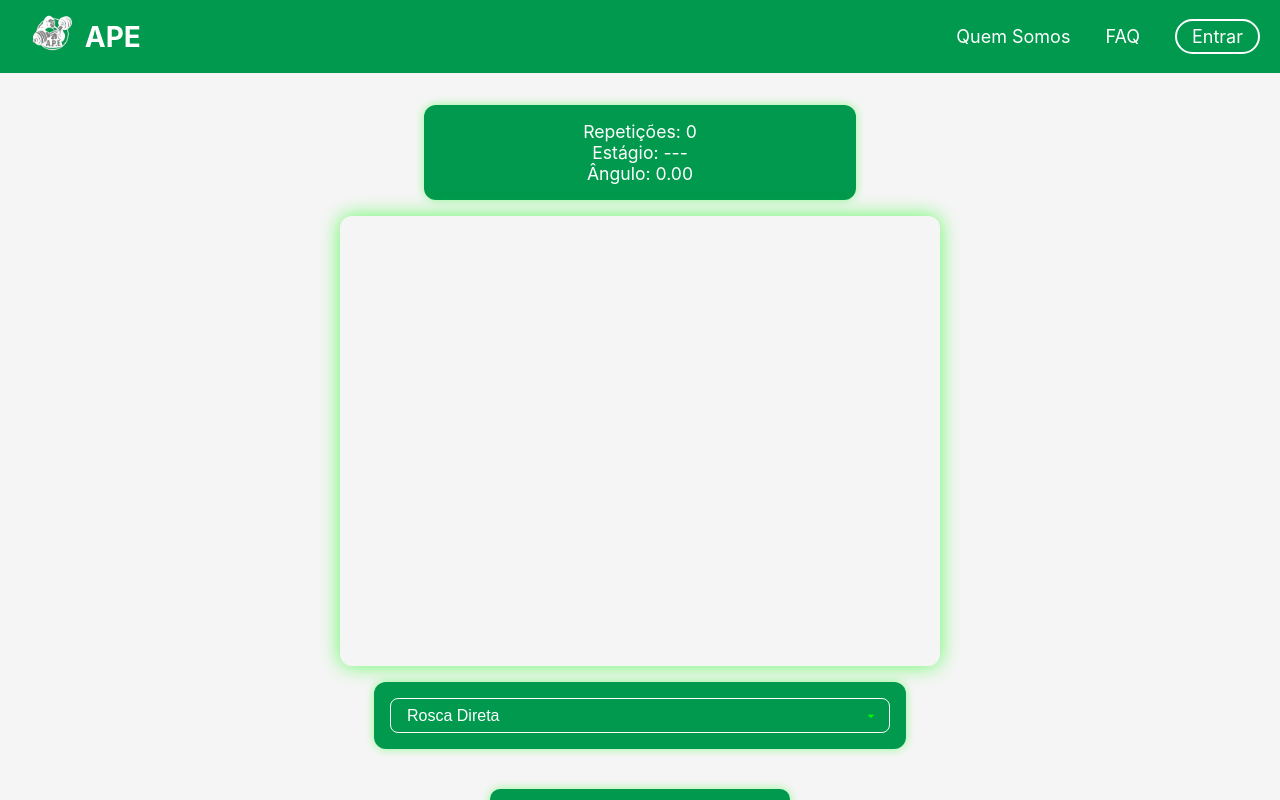
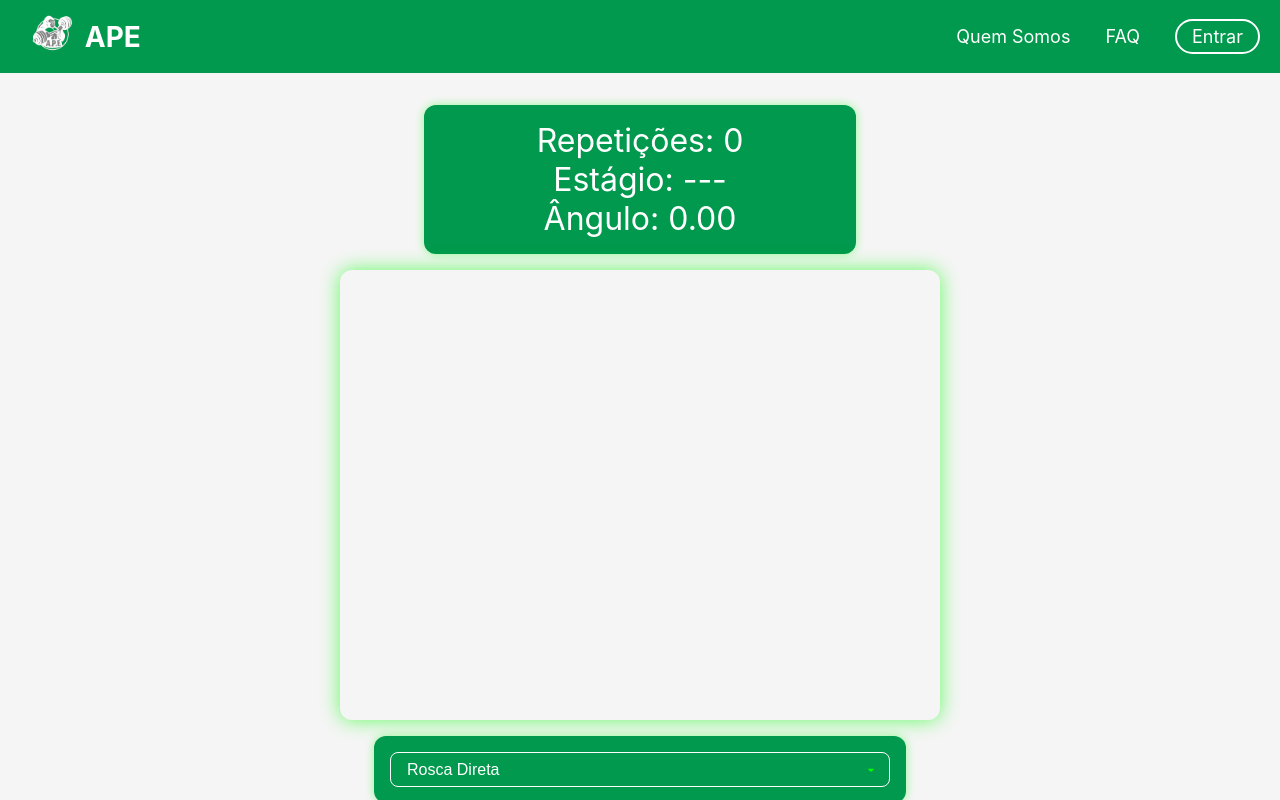
Before and after one commit to lucassantuss/ape-web, a React (Create React App) app: page /exercicio in a window 1280 px wide. Both pictures are taken after a click on the button "Iniciar Avaliação". Shown: the top 800 px of the page. Built offline with nearby package versions, Linux system fonts and the light colour scheme; no server answers.

Commit message:
Apontamento API + Fonte Status Exercicio

```diff
--- a/src/components/InfoBox/InfoBox.css
+++ b/src/components/InfoBox/InfoBox.css
@@ -8,13 +8,13 @@
   text-align: center;
   width: 100%;
   max-width: 400px;
-  font-size: 1.1rem;
+  font-size: 2rem;
   word-wrap: break-word;
 }
 
 @media (max-width: 480px) {
   .info-box {
-    font-size: 1rem;
+    font-size: 2rem;
     padding: 0.75rem;
   }
 }
--- a/src/components/InfoBox/index.js
+++ b/src/components/InfoBox/index.js
@@ -1,9 +1,9 @@
 import React from 'react';
 import './InfoBox.css';
 
-export default function InfoBox({ counter, stage, angle, fonteGrande }) {
+export default function InfoBox({ counter, stage, angle }) {
   return (
-    <div id="info" className={`info-box ${fonteGrande ? 'grande' : 'pequeno'}`}>
+    <div id="info" className='info-box'>
       <div>Repetições: <span>{counter}</span></div>
       <div>Estágio: <span>{stage}</span></div>
       <div>Ângulo: <span>{angle.toFixed(2)}</span></div>
--- a/src/hooks/useCriacaoConta.js
+++ b/src/hooks/useCriacaoConta.js
@@ -94,7 +94,7 @@ export default function useCriacaoConta() {
     // Busca personais via API
     const fetchPersonais = async () => {
         try {
-            const response = await api.get("Personal/Listar");
+            const response = await api.get("Personal");
             const lista = response.data.map(p => ({
                 id: p.id,
                 nomeCompleto: p.nome
@@ -106,7 +106,6 @@ export default function useCriacaoConta() {
     };
 
     useEffect(() => {
-        console.log("useEffect rodou");
         fetchEstados();
         fetchCategoriaProf();
         fetchPersonais();
@@ -232,7 +231,7 @@ export default function useCriacaoConta() {
                     Estado: formDataPersonal.estado,
                     Cidade: formDataPersonal.cidade
                 };
-                response = await api.post("Personal/Criar", novoUsuarioDto);
+                response = await api.post("Personal", novoUsuarioDto);
             }
             if (response.data.resultado) {
                 alert(`Usuário ${tipoUsuario} criado com sucesso!`);
--- a/src/pages/Exercicio/index.js
+++ b/src/pages/Exercicio/index.js
@@ -79,7 +79,6 @@ export default function Exercicio() {
 
   const [mostrarStatus, setMostrarStatus] = useState(false);
   const [resultados, setResultados] = useState([]);
-  const [fonteGrande, setFonteGrande] = useState(false);
 
   const exercicioSelecionado = exerciciosInfo[exercise];
 
@@ -113,7 +112,6 @@ export default function Exercicio() {
           counter={counter}
           stage={stageRef.current}
           angle={angle}
-          fonteGrande={fonteGrande}
         />
       )}
 
@@ -135,12 +133,6 @@ export default function Exercicio() {
           <button className="btn-avaliacao" onClick={handleLimparResultados}>
             Limpar Resultados
           </button>
-          <button
-            className="btn-avaliacao"
-            onClick={() => setFonteGrande(prev => !prev)}
-          >
-            {fonteGrande ? 'Diminuir Fonte' : 'Aumentar Fonte'}
-          </button>
         </div>
       )}
 
--- a/src/services/api.js
+++ b/src/services/api.js
@@ -2,10 +2,10 @@ import axios from "axios";
 
 // Cria uma instância do Axios com a URL base da API
 const api = axios.create({
-  //baseURL: '/api',
+  baseURL: '/api',
   // baseURL: "https://ape-api.azurewebsites.net", // Ambiente de Produção
   // baseURL: "https://ape-dev.azurewebsites.net", // Ambiente de Desenvolvimento
-  baseURL: "http://localhost:5000" // Local
+  // baseURL: "http://localhost:5000" // Local
 });
 
 export default api;
```
